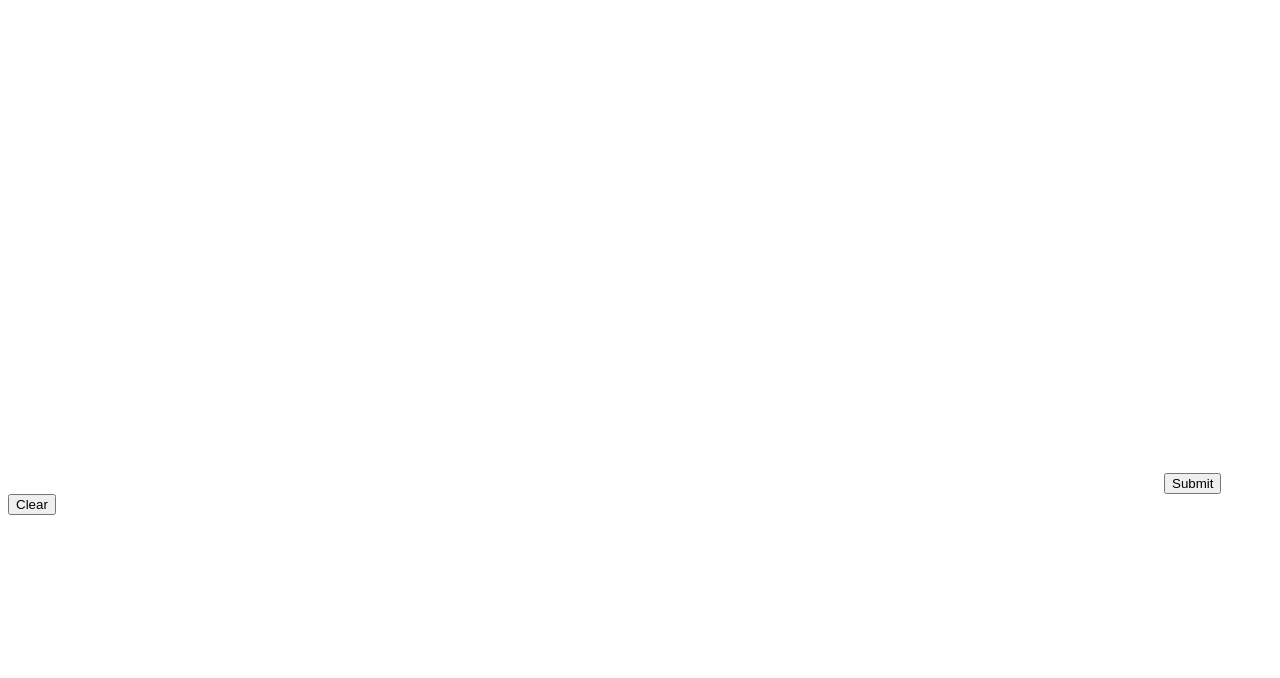
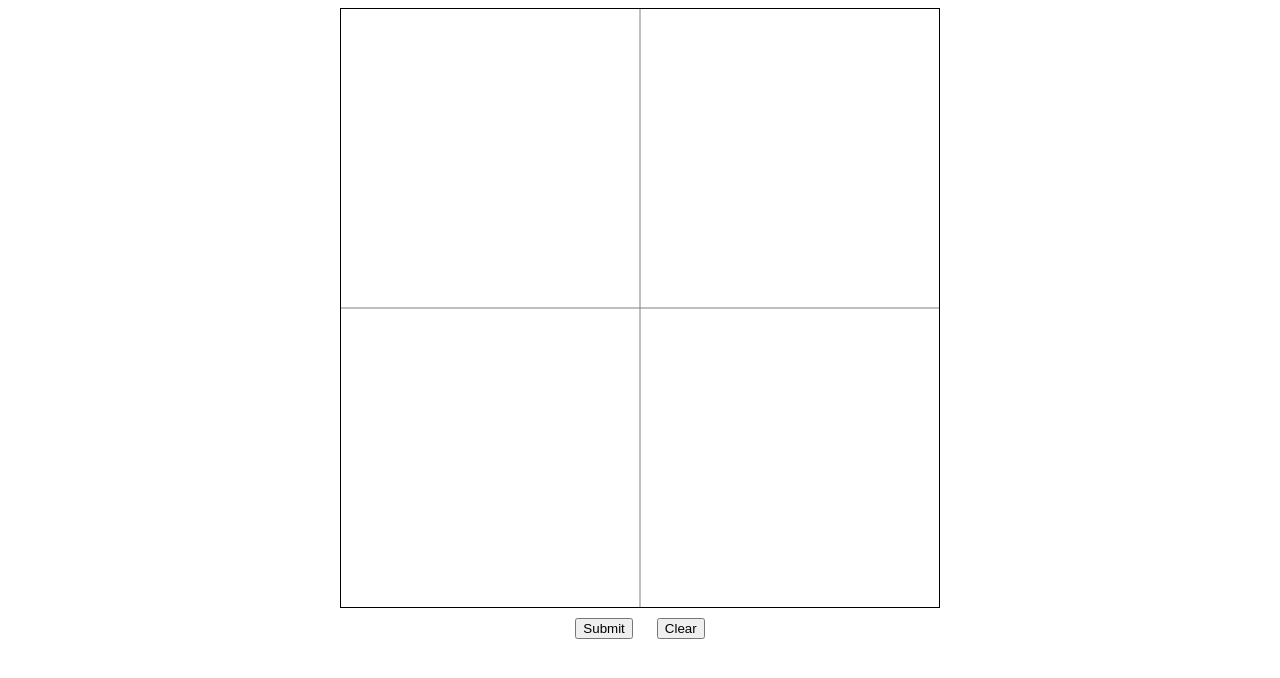
Before and after one commit to Purspurfinator/MATH435, a plain HTML site: page index.html in a window 1280 px wide. Drawn offline with Linux system fonts and the light colour scheme.

Commit message:
fixed the box and axis

```diff
--- a/index.html
+++ b/index.html
@@ -7,9 +7,14 @@
     <link rel="stylesheet" href="styles.css">
 </head>
 <body>
-    <canvas id="canvas"></canvas>
-    <button id="submitBtn">Submit</button>
-    <button id="clearBtn">Clear</button>
+    <div class="canvas-container">
+        <canvas id="backgroundCanvas"></canvas>
+        <canvas id="canvas"></canvas>
+    </div>
+    <div style="text-align: center;">
+        <button id="submitBtn">Submit</button>
+        <button id="clearBtn">Clear</button>
+    </div>
     <script src="script.js"></script>
 </body>
 </html>
--- a/script.js
+++ b/script.js
@@ -1,13 +1,20 @@
 const canvas = document.getElementById('canvas');
 const ctx = canvas.getContext('2d');
+const backgroundCanvas = document.getElementById('backgroundCanvas');
+const bgCtx = backgroundCanvas.getContext('2d');
 let drawing = false;
 let paths = [];
 let currentPath = [];
 let drawingCompleted = false;
 
 function resizeCanvas() {
-    canvas.width = window.innerWidth * 0.9;
-    canvas.height = window.innerHeight * 0.6;
+    const container = document.querySelector('.canvas-container');
+    const size = Math.min(container.clientWidth, container.clientHeight);
+    canvas.width = size;
+    canvas.height = size;
+    backgroundCanvas.width = size;
+    backgroundCanvas.height = size;
+    drawBackground();
     redraw();
 }
 resizeCanvas();
@@ -57,8 +64,9 @@ function draw(e) {
     ctx.lineCap = 'round';
     ctx.strokeStyle = 'black';
 
-    const x = e.clientX - canvas.offsetLeft;
-    const y = e.clientY - canvas.offsetTop;
+    const rect = canvas.getBoundingClientRect();
+    const x = e.clientX - rect.left;
+    const y = e.clientY - rect.top;
     currentPath.push({ x, y });
 
     ctx.lineTo(x, y);
@@ -73,6 +81,7 @@ document.getElementById('submitBtn').addEventListener('click', () => {
     ctx.clearRect(0, 0, canvas.width, canvas.height);
     paths = [];
     drawingCompleted = false; // Allow drawing again
+    redraw();
 });
 
 // Handle clear button click
@@ -80,6 +89,7 @@ document.getElementById('clearBtn').addEventListener('click', () => {
     ctx.clearRect(0, 0, canvas.width, canvas.height);
     paths = [];
     drawingCompleted = false; // Allow drawing again
+    redraw();
 });
 
 function redraw() {
@@ -96,3 +106,36 @@ function redraw() {
         ctx.stroke();
     });
 }
+
+function drawBackground() {
+    bgCtx.clearRect(0, 0, backgroundCanvas.width, backgroundCanvas.height);
+    drawAxes(bgCtx);
+    drawBox(bgCtx);
+}
+
+function drawAxes(ctx) {
+    ctx.strokeStyle = 'gray';
+    ctx.lineWidth = 1;
+
+    // Draw x-axis
+    ctx.beginPath();
+    ctx.moveTo(0, backgroundCanvas.height / 2);
+    ctx.lineTo(backgroundCanvas.width, backgroundCanvas.height / 2);
+    ctx.stroke();
+
+    // Draw y-axis
+    ctx.beginPath();
+    ctx.moveTo(backgroundCanvas.width / 2, 0);
+    ctx.lineTo(backgroundCanvas.width / 2, backgroundCanvas.height);
+    ctx.stroke();
+}
+
+function drawBox(ctx) {
+    ctx.strokeStyle = 'black';
+    ctx.lineWidth = 2;
+
+    // Draw box around the canvas
+    ctx.beginPath();
+    ctx.rect(0, 0, backgroundCanvas.width, backgroundCanvas.height);
+    ctx.stroke();
+}
--- a/styles.css
+++ b/styles.css
@@ -1,3 +1,26 @@
 .no-scroll {
     overflow: hidden;
 }
+
+button {
+    position: relative;
+    z-index: 1; /* Ensure buttons are above the canvas */
+    margin: 10px;
+}
+
+.canvas-container {
+    position: relative;
+    width: 90vw; /* 90% of the viewport width */
+    height: 90vw; /* Maintain a square aspect ratio */
+    max-width: 600px; /* Optional: Set a maximum size */
+    max-height: 600px; /* Optional: Set a maximum size */
+    margin: 0 auto; /* Center the container */
+}
+
+canvas {
+    position: absolute;
+    top: 0;
+    left: 0;
+    width: 100%;
+    height: 100%;
+}
```
